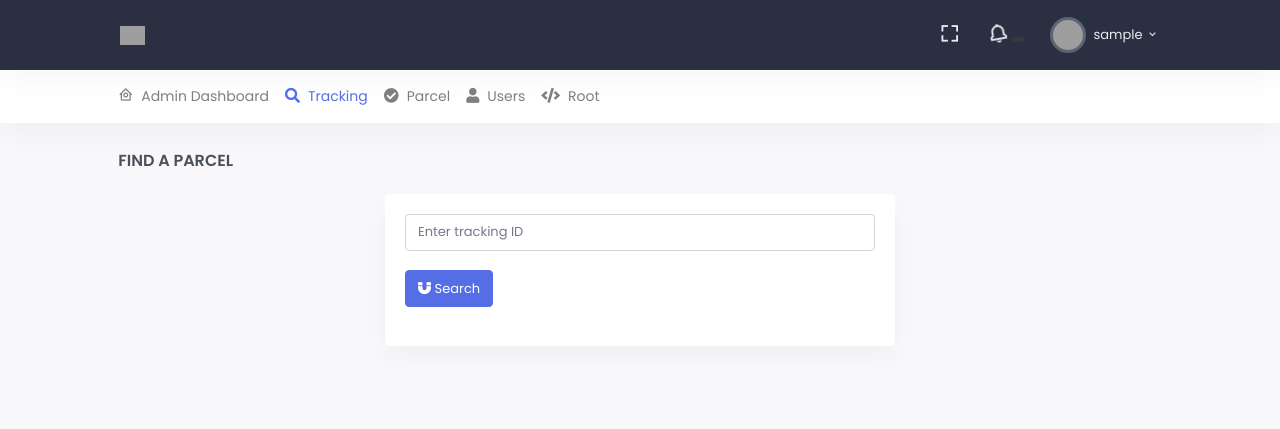
After one commit to IkramKhan-DevOps/exsapp-postapp, a Django app: page /a/parcel/search/ in a window 1280 px wide. The commit adds this page. Shown: the top 429 px of the page. Run offline with Django 3.2, Linux system fonts and the light colour scheme; the visitor is signed in with stand-in values (Sample User, id 1); parts of the project's set-up code (start-up, migrations or seed data) failed here and were passed over; some libraries are stand-ins or nearby versions; grey boxes are pictures that could not be loaded.

Commit message:
ADMINS: search added

```diff
--- /dev/null
+++ b/src/portals/admins/templates/admins/search_id.html
@@ -0,0 +1,45 @@
+{% extends 'core/base.html' %}
+{% load custom_tags %}
+
+{% block base_title %}
+    Find a Parcel
+{% endblock %}
+
+{% block page_heading %}
+    Find a Parcel
+{% endblock %}
+
+{% block content %}
+
+
+
+    <div class="row justify-content-center">
+        <div class="col-6">
+
+            <div class="card">
+                <div class="card-body">
+                    <form method="get">
+                        <input class="form-control" type="search" id="search" name="search"
+                               placeholder="Enter tracking ID"><br>
+                        <button type="submit" class="btn btn-primary"><i class="fa fa-magnet"></i> Search</button>
+                    </form>
+                    <br>
+                    {% if parcel %}
+                        <div>
+                            <p>
+                                <b><a href="#">{{ parcel.sender }}</a></b> >
+                                <b><a href="#">{{ parcel.dispatchLocation }}</a></b> >
+                                <b><a href="#">{{ parcel.postman }}</a></b> >
+                                <b><a href="#">{{ parcel.receiver }}</a></b>
+                            </p>
+                        </div>
+                    {% endif %}
+
+                </div>
+            </div>
+
+        </div>
+    </div>
+
+
+{% endblock %}
--- a/src/portals/admins/urls.py
+++ b/src/portals/admins/urls.py
@@ -1,14 +1,16 @@
 from django.urls import path
 
 from src.portals.admins.views import (
-    DashboardView, UserListView, TestView,
-    UserExistsJSON)
+    DashboardView, UserListView, TestView, ParcelListView,
+    UserExistsJSON, SearchIDView)
 
 app_name = "admins"
 urlpatterns = [
 
     path('', DashboardView.as_view(), name='dashboard'),
     path('user/', UserListView.as_view(), name='user'),
+    path('parcel/', ParcelListView.as_view(), name='parcel'),
+    path('parcel/search/', SearchIDView.as_view(), name='parcel-search'),
     path('add/parcel/', TestView.as_view(), name='add-parcel'),
     path('json/user/<str:username>/exists/', UserExistsJSON.as_view(), name='user-exists-json'),
 
--- a/src/portals/admins/views.py
+++ b/src/portals/admins/views.py
@@ -40,6 +40,12 @@ class UserListView(ListView):
     template_name = 'admins/user_list.html'
 
 
+@method_decorator(admin_decorators, name='dispatch')
+class ParcelListView(ListView):
+    queryset = Parcel.objects.all()
+    template_name = 'admins/parcel_list.html'
+
+
 class ParcelForm(forms.ModelForm):
     sender = forms.CharField()
     receiver = forms.CharField()
@@ -49,6 +55,21 @@ class ParcelForm(forms.ModelForm):
         fields = [
             'postal_charges', 'service_type', 'dispatchLocation', 'details'
         ]
+
+
+@method_decorator(admin_decorators, name='dispatch')
+class SearchIDView(View):
+
+    def get(self, request):
+        context = {}
+        if request.GET.get('search'):
+            search = request.GET.get('search')
+            parcel = Parcel.objects.filter(tracking_id=search)
+            if parcel:
+                context['parcel'] = parcel.first()
+            else:
+                messages.error(request, "Requested tracking ID Doesn't available")
+        return render(request, 'admins/search_id.html', context=context)
 
 
 @method_decorator(admin_decorators, name='dispatch')
@@ -67,7 +88,7 @@ class TestView(View):
             form.instance.receiver = User.objects.get(username=form.cleaned_data['receiver'])
             form.save()
             messages.success(request, "Request added successfully.")
-            return redirect('admins:add-parcel')
+            return redirect('admins:parcel')
         return render(request, 'admins/test.html', {'form': form})
 
 
--- a/templates/core/include/admin_header.html
+++ b/templates/core/include/admin_header.html
@@ -10,7 +10,14 @@
 
 {#DASHBOARD#}
 <li class="nav-item">
-    <a class="nav-link dropdown-toggle arrow-none" href="{% url 'admins:add-parcel' %}">
+    <a class="nav-link dropdown-toggle arrow-none" href="{% url 'admins:parcel-search' %}">
+        <i class="fa fa-search mr-2"></i>Tracking
+    </a>
+</li>
+
+{#DASHBOARD#}
+<li class="nav-item">
+    <a class="nav-link dropdown-toggle arrow-none" href="{% url 'admins:parcel' %}">
         <i class="fa fa-check-circle mr-2"></i>Parcel
     </a>
 </li>
```
Also changed, not shown: src/portals/admins/templates/admins/parcel_list.html (added, +82 -0 lines).
